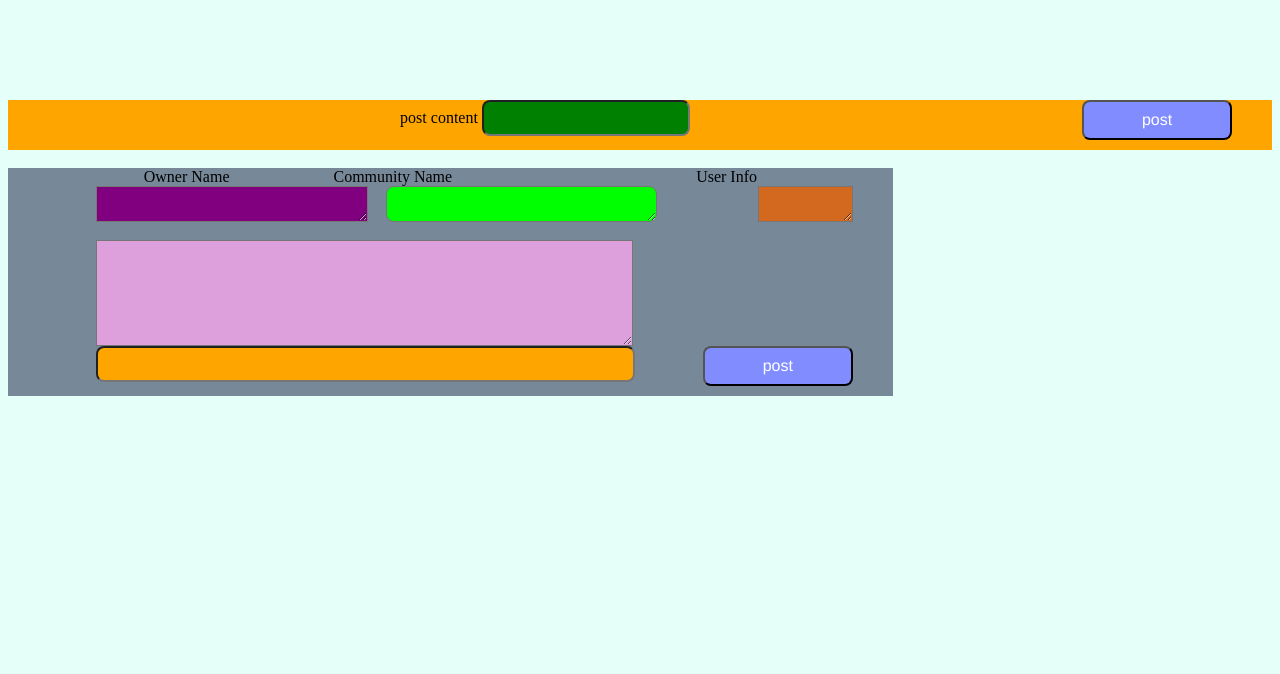
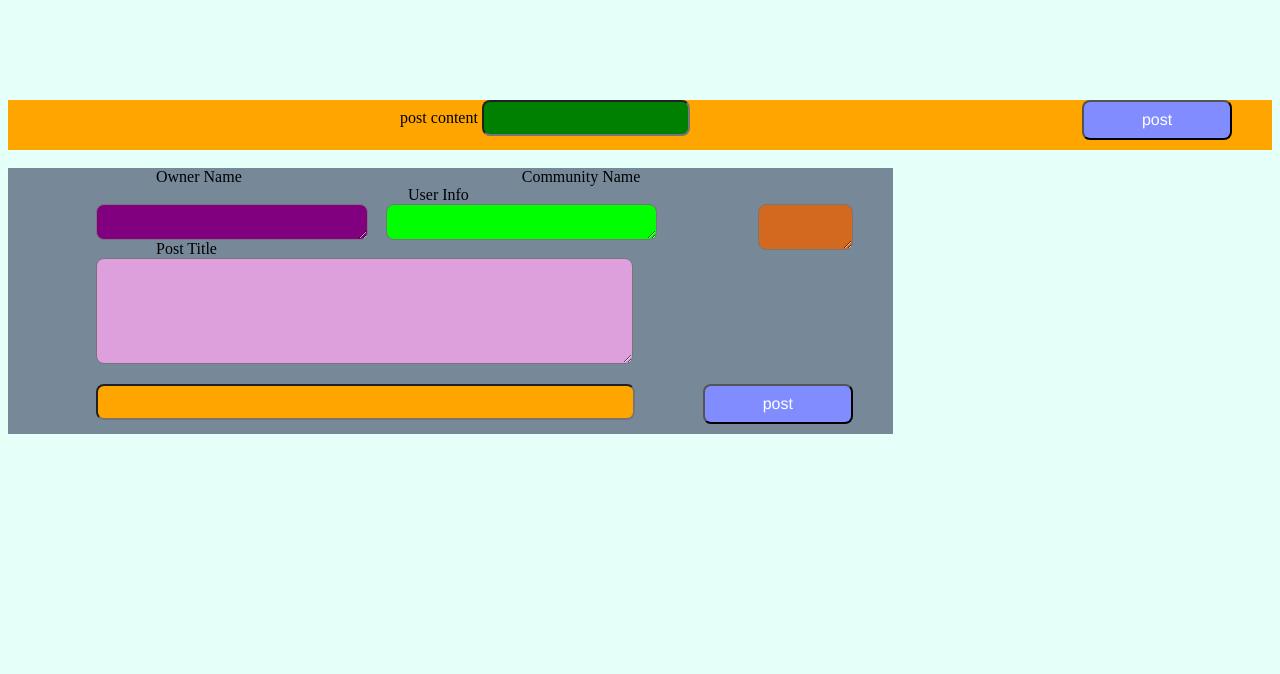
Before and after one commit to PFSDevTeam/kaffeeklatsch, a Flask app: page /feed in a window 1280 px wide. Shown: the part 113-787 px from the top of the page. Run offline with Flask 2, Linux system fonts and the light colour scheme; some libraries are stand-ins or nearby versions.

Commit message:
Made some more changes

```diff
--- a/static/css/post.css
+++ b/static/css/post.css
@@ -2,7 +2,7 @@
     display: inline-block;
     background-color: lightslategray;
     width: 70%;
-    text-align: center;
+    text-align: left;
 }
 
 #ownerContent {
@@ -10,6 +10,7 @@
     float: left;
     margin-left: 10%;
     /* margin-top: 5px; */
+    border-radius: 8px;
     text-align: left;
     background-color: purple;
 }
@@ -25,9 +26,11 @@
 
 #userInfo {
     width: 10%;
+    height: 40px;
     float: right;
     /* margin-top: 5px; */
     margin-right: 40px;
+    border-radius: 8px;
     background-color: chocolate;
 }
 
@@ -36,6 +39,7 @@
     height: 100px;
     float: left;
     margin-left: 10%;
+    border-radius: 8px;
     background-color: plum;
 }
 
--- a/templates/post.html
+++ b/templates/post.html
@@ -1,8 +1,10 @@
 {% macro post(replyForm) %}
 <link rel="stylesheet" href="{{ url_for('static', filename='css/post.css') }}" />
 <div class="make-something-wrapper">
-    {{ replyForm.ownerContent.label }} &emsp;&emsp;&emsp;&emsp;&emsp;&emsp; {{replyForm.communityInfo.label}} &emsp;&emsp;&emsp;&emsp;&emsp;&emsp;&emsp;&emsp;&emsp;&emsp;&emsp;&emsp;&emsp;&emsp;&emsp;{{ replyForm.userInfo.label}} <br> {{ replyForm.ownerContent(class="onwer-content")
-    }} {{ replyForm.communityInfo(class="community-content") }} {{ replyForm.userInfo(class="user-content") }} <br><br><br> {{ replyForm.postTitle(class="post-content") }} <br><br><br>{{ replyForm.replyContent(class="reply-content") }}{{ replyForm.post()
-    }}
+    &emsp;&emsp;&emsp;&emsp;&emsp;&emsp;&emsp;&emsp;&emsp; {{ replyForm.ownerContent.label }} &emsp;&emsp;&emsp;&emsp;&emsp;&emsp;&emsp;&emsp;&emsp;&emsp;&emsp;&emsp;&emsp;&emsp;&emsp;&emsp;&emsp; {{replyForm.communityInfo.label}} &emsp;&emsp;&emsp;&emsp;&emsp;&emsp;&emsp;&emsp;&emsp;&emsp;&emsp;&emsp;&emsp;&emsp;&emsp;&emsp;&emsp;&emsp;&emsp;&emsp;&emsp;&emsp;&emsp;&emsp;&emsp;{{
+    replyForm.userInfo.label}} <br> {{ replyForm.ownerContent(class="onwer-content") }} {{ replyForm.communityInfo(class="community-content") }} {{ replyForm.userInfo(class="user-content") }} <br><br> &emsp;&emsp;&emsp;&emsp;&emsp;&emsp;&emsp;&emsp;&emsp;
+    {{ replyForm.postTitle.label }} <br> {{ replyForm.postTitle(class="post-content") }} <br><br><br><br><br>
+    </br>
+    </br> {{ replyForm.replyContent(class="reply-content") }} {{ replyForm.post() }}
 </div>
 {% endmacro %}
```
